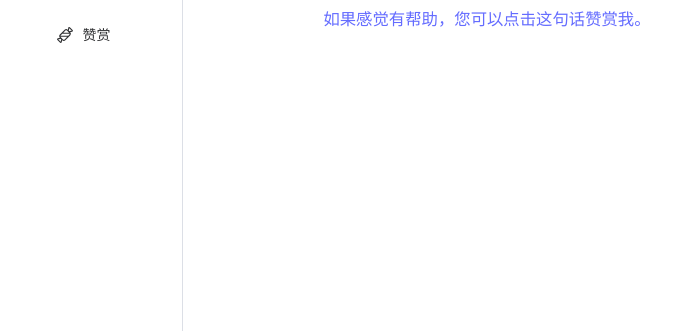
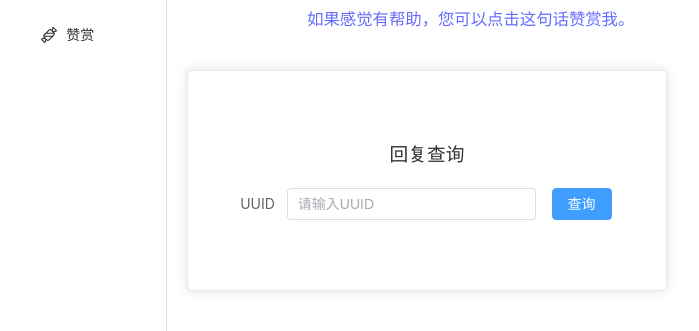
Before and after one commit to li1553770945/personal-page-fe, a Vue app: page /message-box in a window 1280 px wide. Shown: the part 345-676 px from the top of the page, without its empty margins (288-987 px from the left). Built offline with nearby package versions, Linux system fonts and the light colour scheme; no server answers.

Commit message:
实现回复功能

```diff
--- a/components.d.ts
+++ b/components.d.ts
@@ -12,6 +12,7 @@ declare module '@vue/runtime-core' {
     ElAside: typeof import('element-plus/es')['ElAside']
     ElButton: typeof import('element-plus/es')['ElButton']
     ElCard: typeof import('element-plus/es')['ElCard']
+    ElCol: typeof import('element-plus/es')['ElCol']
     ElContainer: typeof import('element-plus/es')['ElContainer']
     ElDialog: typeof import('element-plus/es')['ElDialog']
     ElDivider: typeof import('element-plus/es')['ElDivider']
@@ -27,6 +28,7 @@ declare module '@vue/runtime-core' {
     ElOption: typeof import('element-plus/es')['ElOption']
     ElRadioButton: typeof import('element-plus/es')['ElRadioButton']
     ElRadioGroup: typeof import('element-plus/es')['ElRadioGroup']
+    ElRow: typeof import('element-plus/es')['ElRow']
     ElSelect: typeof import('element-plus/es')['ElSelect']
     ElSubmenu: typeof import('element-plus/es')['ElSubmenu']
     ElSubMenu: typeof import('element-plus/es')['ElSubMenu']
--- a/src/components/menu.vue
+++ b/src/components/menu.vue
@@ -46,6 +46,9 @@
             <el-menu-item index="10-11">{{ nickname }}</el-menu-item>
             <div id="generate-code" v-if="role == 'admin'">
               <router-link to="/generate-code"><el-menu-item index="10-12">生成激活码</el-menu-item></router-link>
+            </div>
+            <div id="add-reply" v-if="role == 'admin'">
+              <router-link to="/add-reply"><el-menu-item index="add-reply">回复文章</el-menu-item></router-link>
             </div>
             <el-menu-item index="10-13" @click="logout">登出</el-menu-item>
           </div>
--- /dev/null
+++ b/src/pages/addReply.vue
@@ -0,0 +1,82 @@
+<template>
+    <div class="message-form">
+        <el-form ref="formRef" :model="replyForm" :rules="replyRules" label-width="120px">
+            <el-form-item label="消息ID" prop="message_id">
+                <el-input v-model="replyForm.message_id" ></el-input>
+            </el-form-item>
+            <el-form-item label="回复内容" prop="content">
+                <el-input type="textarea" v-model="replyForm.content" :autosize="{ minRows: 4, maxRows: 8 }"
+                   ></el-input>
+            </el-form-item>
+            <el-form-item>
+                <el-button type="primary" @click.prevent="submitForm">提交</el-button>
+            </el-form-item>
+        </el-form>
+
+    </div>
+</template>
+
+<script lang="ts" setup>
+import { ref, reactive, unref } from 'vue';
+import { addReplyAPI } from "@/request/api";
+import { ElNotification } from 'element-plus';
+
+const replyForm = reactive({
+    message_id:0,
+    content:"",
+})
+// 表单验证规则
+const replyRules = reactive({
+    message_id: [{ required: true, message: '请输入文章ID', trigger: 'blur' }],
+    content: [{ required: true, message: '请输入回复内容', trigger: 'blur' },
+    { min: 10, max: 1000, message: '回复内容在10-1000个字', trigger: 'blur' }],
+});
+const formRef = ref();
+const submitForm = async () => {
+    const form = unref(formRef);
+    if (!form) return
+    await form.validate((valid: any) => {
+        if (valid) {
+            replyForm.message_id = Number(replyForm.message_id);
+            addReplyAPI(replyForm).then(
+                (res) => {
+                    let data = res.data;
+                    if (data.code != 0) {
+                        ElNotification({
+                            title: '操作失败',
+                            message: data.msg,
+                            type: 'error',
+                        })
+                    } else {
+                        data = data.data
+                        ElNotification({
+                            title: '回复成功',
+                            type: 'success',
+                        })
+
+
+                    }
+                }
+            ).catch(
+                err => {
+                    ElNotification({
+                        title: '请求失败',
+                        message: err.message,
+                        type: 'error',
+                    })
+                }
+            )
+        } else {
+            console.log('error submit!')
+        }
+    })
+    // 提交留言
+
+};
+
+
+
+
+
+
+</script>
--- a/src/pages/messageBox.vue
+++ b/src/pages/messageBox.vue
@@ -25,8 +25,53 @@
                 </router-link>
             </el-form-item>
         </el-form>
+        <!-- <el-card id="reply">
+            <template #header>
+                <div class="card-header" style="text-align:center">
+                    <h3>回复查询</h3>
+                </div>
+            </template>
+            <el-input v-model="uuid" placeholder="请输入文章uuid"></el-input>
+            <el-button type="primary" @click.prevent="getReply">查询</el-button>
+            {{ reply }}
+        </el-card> -->
+        <div class="container">
+            <el-card class="card">
+                <div class="card-header" style="text-align:center">
+                    <h3>回复查询</h3>
+                </div>
+                <el-form :inline="true">
+                    <el-row>
+                        <el-col :span="20">
+                            <el-form-item label="UUID" style="width: 95%;">
+                                <el-input v-model="uuid" placeholder="请输入UUID" style="width: 100%;"></el-input>
+                            </el-form-item>
+                        </el-col>
+                        <el-col :span="4">
+                            <el-form-item>
+                                <el-button type="primary" @click="getReply">查询</el-button>
+                            </el-form-item>
+                        </el-col>
+                    </el-row>
+                </el-form>
+                <div class="reply" v-if="reply">
+                    <h2>回复内容（不支持再次回复内容）</h2>
+                    <p>{{ reply }}</p>
+                </div>
+            </el-card>
+        </div>
+    </div>
 
-    </div>
+    <el-dialog v-model="dialogVisible" title="Tips" width="30%">
+        <span>消息ID：{{ messageID }} <br>请记录此ID，该ID是唯一获取回复的方式。该对话框关闭后ID将无法再次查询。</span>
+        <template #footer>
+            <span class="dialog-footer">
+                <el-button type="primary" @click="dialogVisible = false">
+                    确认
+                </el-button>
+            </span>
+        </template>
+    </el-dialog>
 </template>
 
 <script lang="ts" setup>
@@ -34,7 +79,7 @@ import { storeToRefs } from 'pinia';
 import { ref, reactive, unref, onMounted } from 'vue';
 import { onBeforeRouteLeave } from 'vue-router';
 import { useMessage } from "../store/message"
-import { allMessageCategoriesAPI, saveMessageAPI } from "@/request/api";
+import { allMessageCategoriesAPI, saveMessageAPI, getReplyAPI } from "@/request/api";
 import { ElNotification } from 'element-plus';
 const messageStore = useMessage();
 const { category, message, contact, name } = storeToRefs(messageStore);
@@ -45,7 +90,10 @@ const messageForm = reactive({
     name: '',
 })
 const categories = reactive<{ name: string; value: string, id: number }[]>([]);
-
+const uuid = ref("");
+const reply = ref("");
+const dialogVisible = ref(false);
+const messageID = ref("");
 const validateCategoryId = (rule: any, value: string, callback: any) => {
     if (value === '') {
         callback(new Error('请选择类别'));
@@ -86,6 +134,8 @@ const submitForm = async () => {
                         messageForm.message = "";
                         messageForm.contact = "";
                         messageForm.name = "";
+                        messageID.value = data.uuid;
+                        dialogVisible.value = true;
 
                     }
                 }
@@ -106,6 +156,34 @@ const submitForm = async () => {
 
 };
 
+
+
+const getReply = async () => {
+    getReplyAPI(uuid.value).then(
+        (res) => {
+            let data = res.data;
+            if (data.code != 0) {
+                ElNotification({
+                    title: '操作失败',
+                    message: data.msg,
+                    type: 'error',
+                })
+            } else {
+                reply.value = data.data.content;
+            }
+        }
+    ).catch(
+        err => {
+            ElNotification({
+                title: '请求失败',
+                message: err.message,
+                type: 'error',
+            })
+        }
+    )
+};
+
+
 onMounted(() => {
     messageForm.category_id = category.value;
     messageForm.message = message.value;
@@ -116,23 +194,20 @@ onMounted(() => {
             let data = res.data;
             if (data.code != 0) {
                 ElNotification({
-                    title: '操作失败',
+                    title: '获取消息类别失败',
                     message: data.msg,
                     type: 'error',
                 })
             } else {
                 data = data.data
-                ElNotification({
-                    title: '获取消息类别成功',
-                    type: 'success',
-                })
+
                 categories.splice(0, categories.length, ...data);
             }
         }
     ).catch(
         err => {
             ElNotification({
-                title: '请求失败',
+                title: '获取消息类别请求失败',
                 message: err.message,
                 type: 'error',
             })
@@ -148,3 +223,26 @@ onBeforeRouteLeave(() => {
 })
 
 </script>
+
+
+<style scoped>
+.container {
+  display: flex;
+  justify-content: center;
+  align-items: center;
+}
+.card {
+  width: 100%;
+}
+.reply {
+  margin-top: 20px;
+  text-align: center;
+}
+.reply h2 {
+  font-size: 20px;
+}
+.reply p {
+  font-size: 16px;
+  margin-top: 10px;
+}
+</style>
--- a/src/request/api.ts
+++ b/src/request/api.ts
@@ -28,3 +28,9 @@ export const allMessageCategoriesAPI = () =>
 
 export const saveMessageAPI = (data: any) =>
   instance.post("/message", data);
+
+  export const getReplyAPI = (uuid:string) =>
+  instance.get("/reply?uuid="+uuid);
+
+  export const addReplyAPI = (data: any) =>
+  instance.post("/reply", data);
--- a/src/routes/index.ts
+++ b/src/routes/index.ts
@@ -53,6 +53,12 @@ let routes = [
         //使用import可以路由懒加载，如果不使用，太多组件一起加载会造成白屏
         component: () => import('@pages/appreciate.vue')
     },
+    {
+        path: '/add-reply',
+        name: 'add-reply',
+        //使用import可以路由懒加载，如果不使用，太多组件一起加载会造成白屏
+        component: () => import('@pages/addReply.vue')
+    },
     //{
     //配置404页面
     //path: '/:catchAll(.*)',
```
